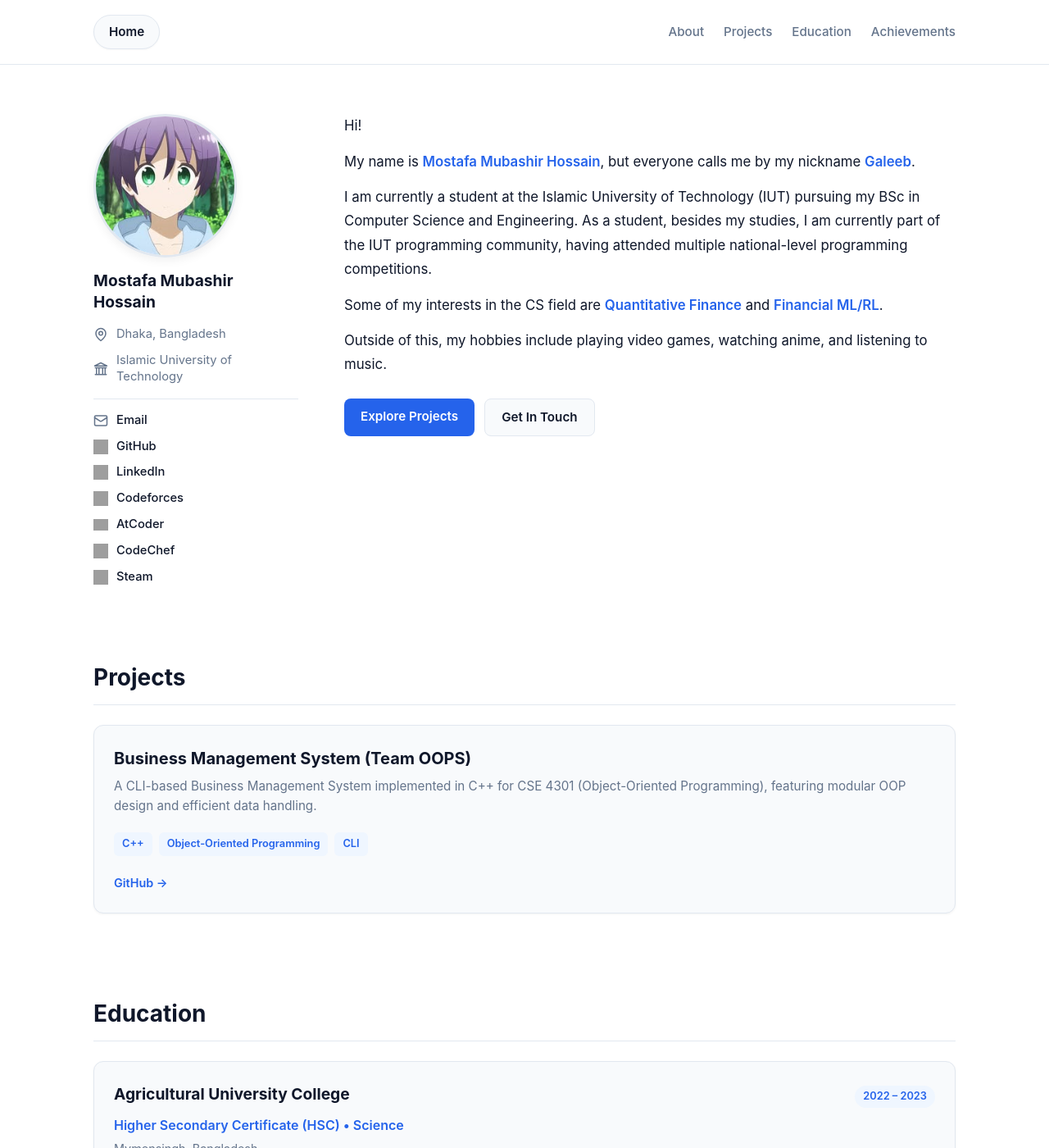
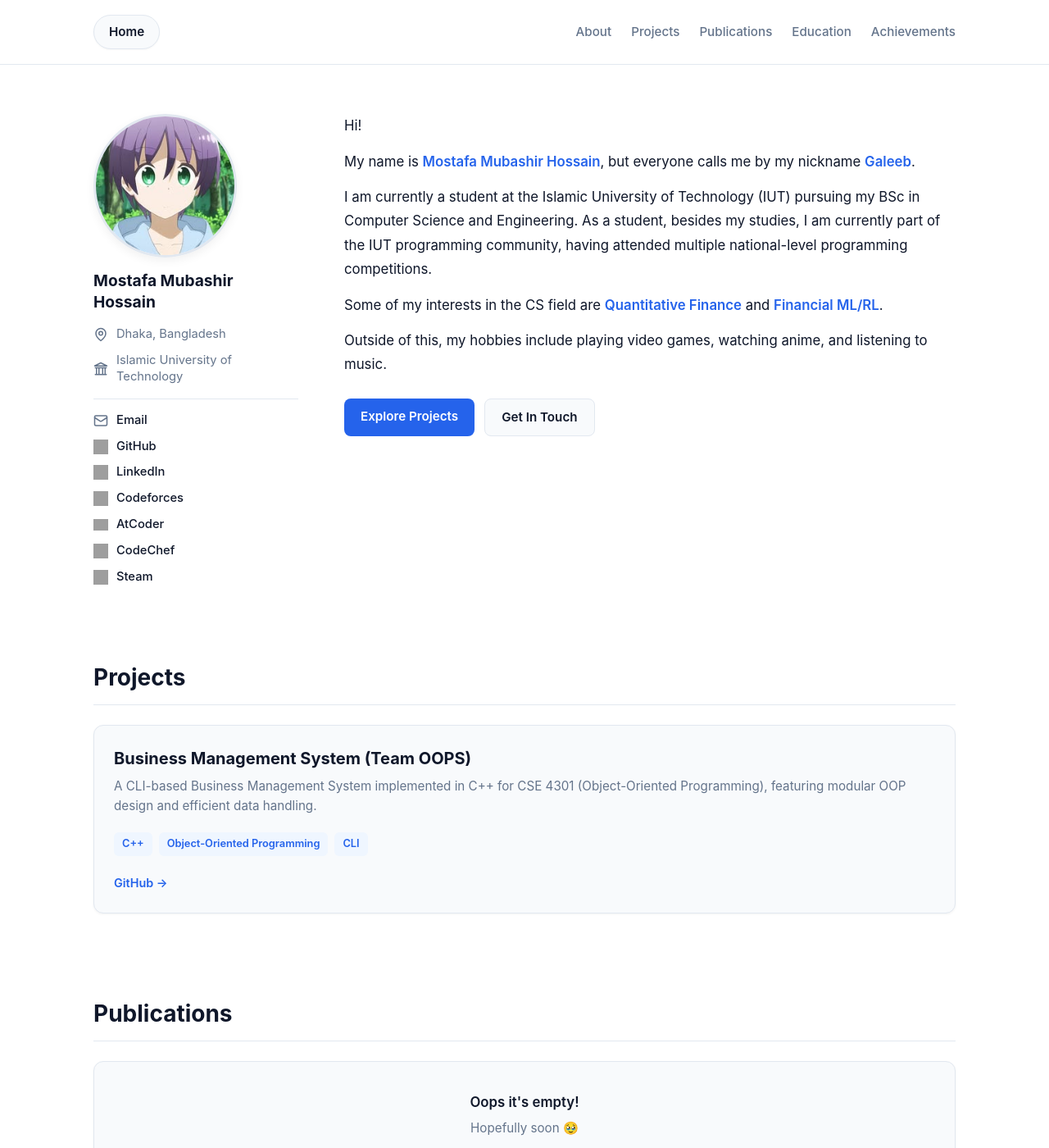
Before and after one commit to SlyGaleeb/slygaleeb.github.io, a Jekyll site: the page built from index.html, in a window 1280 px wide and 1400 px high. Shown: the whole window at 82% size. Built offline with Jekyll 4.4.1, drawn with Linux system fonts in a browser that asks for light colours; grey boxes are pictures that could not be loaded.

Commit message:
Add publications placeholder section and navbar entry

```diff
--- a/_layouts/default.html
+++ b/_layouts/default.html
@@ -16,6 +16,7 @@
       <nav class="nav-links">
         <a href="#about">About</a>
         <a href="#projects">Projects</a>
+        <a href="#publications">Publications</a>
         <a href="#education">Education</a>
         <a href="#achievements">Achievements</a>
       </nav>
@@ -41,11 +42,12 @@
       const sectionTitles = {
         'about': 'About',
         'projects': 'Projects',
+        'publications': 'Publications',
         'education': 'Education',
         'achievements': 'Achievements'
       };
 
-      const sections = document.querySelectorAll('#about, #projects, #education, #achievements');
+      const sections = document.querySelectorAll('#about, #projects, #publications, #education, #achievements');
 
       const observer = new IntersectionObserver((entries) => {
         entries.forEach(entry => {
--- a/assets/css/style.css
+++ b/assets/css/style.css
@@ -440,3 +440,27 @@ body {
     transform: none;
   }
 }
+
+/* Publications Placeholder Card */
+.empty-state-card {
+  text-align: center;
+  padding: 36px 20px;
+  display: flex;
+  flex-direction: column;
+  align-items: center;
+  justify-content: center;
+  gap: 6px;
+}
+
+.empty-state-title {
+  font-size: 1.05rem;
+  font-weight: 600;
+  color: var(--text-main);
+  margin: 0;
+}
+
+.empty-state-subtitle {
+  font-size: 0.95rem;
+  color: var(--text-muted);
+  margin: 0;
+}
--- a/index.html
+++ b/index.html
@@ -10,6 +10,16 @@ title: Home
 <div id="projects">
   {% include projects.html %}
 </div>
+
+<section class="section" id="publications">
+  <div class="container">
+    <h2 class="section-title">Publications</h2>
+    <div class="info-card empty-state-card">
+      <p class="empty-state-title">Oops it's empty!</p>
+      <p class="empty-state-subtitle">Hopefully soon &#129401;</p>
+    </div>
+  </div>
+</section>
 
 <section class="section" id="education">
   <div class="container">
```
Also changed, not shown: other parts of _layouts/default.html (+1 -2 lines), other parts of index.html (+1 -1 lines).
